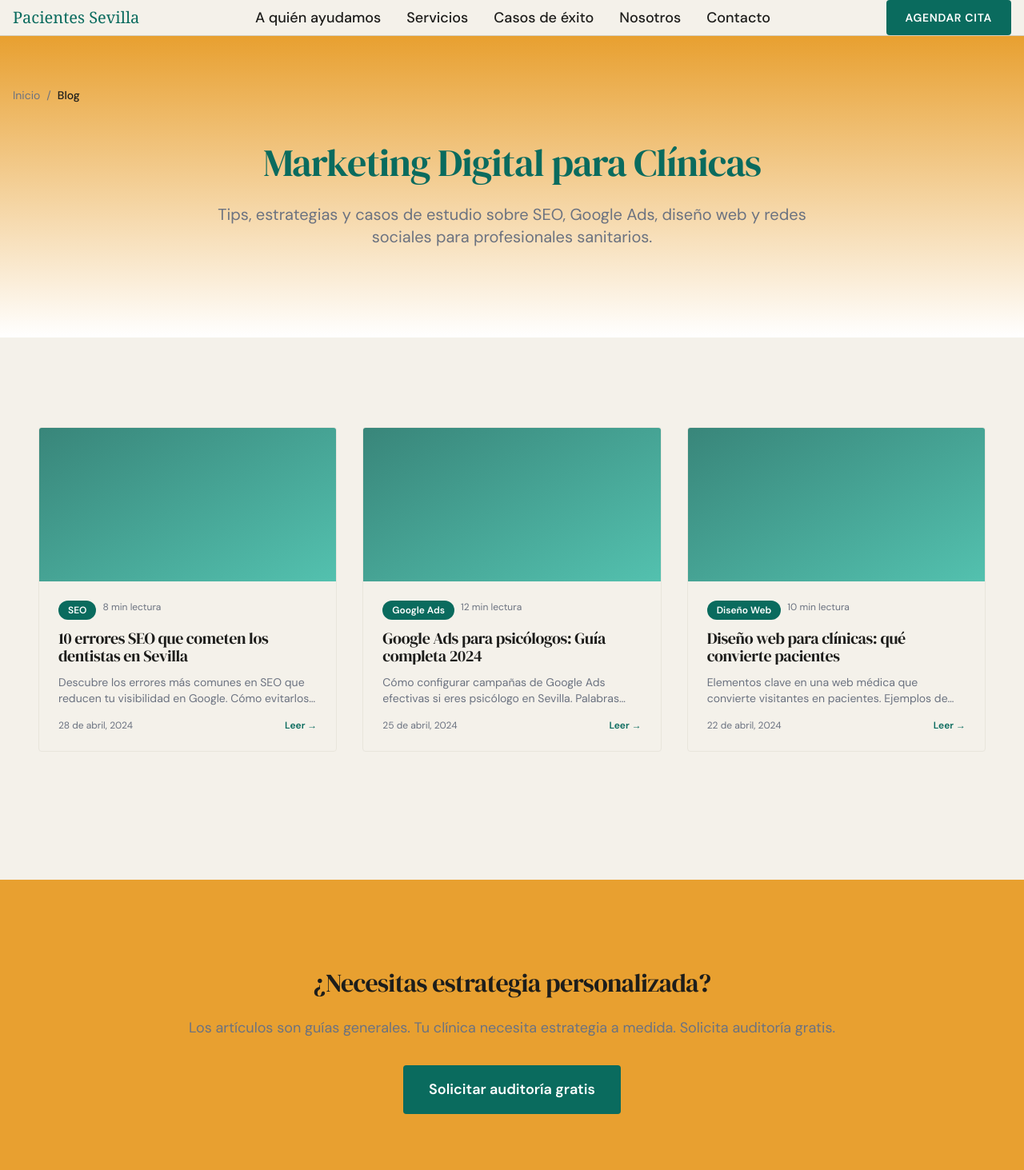
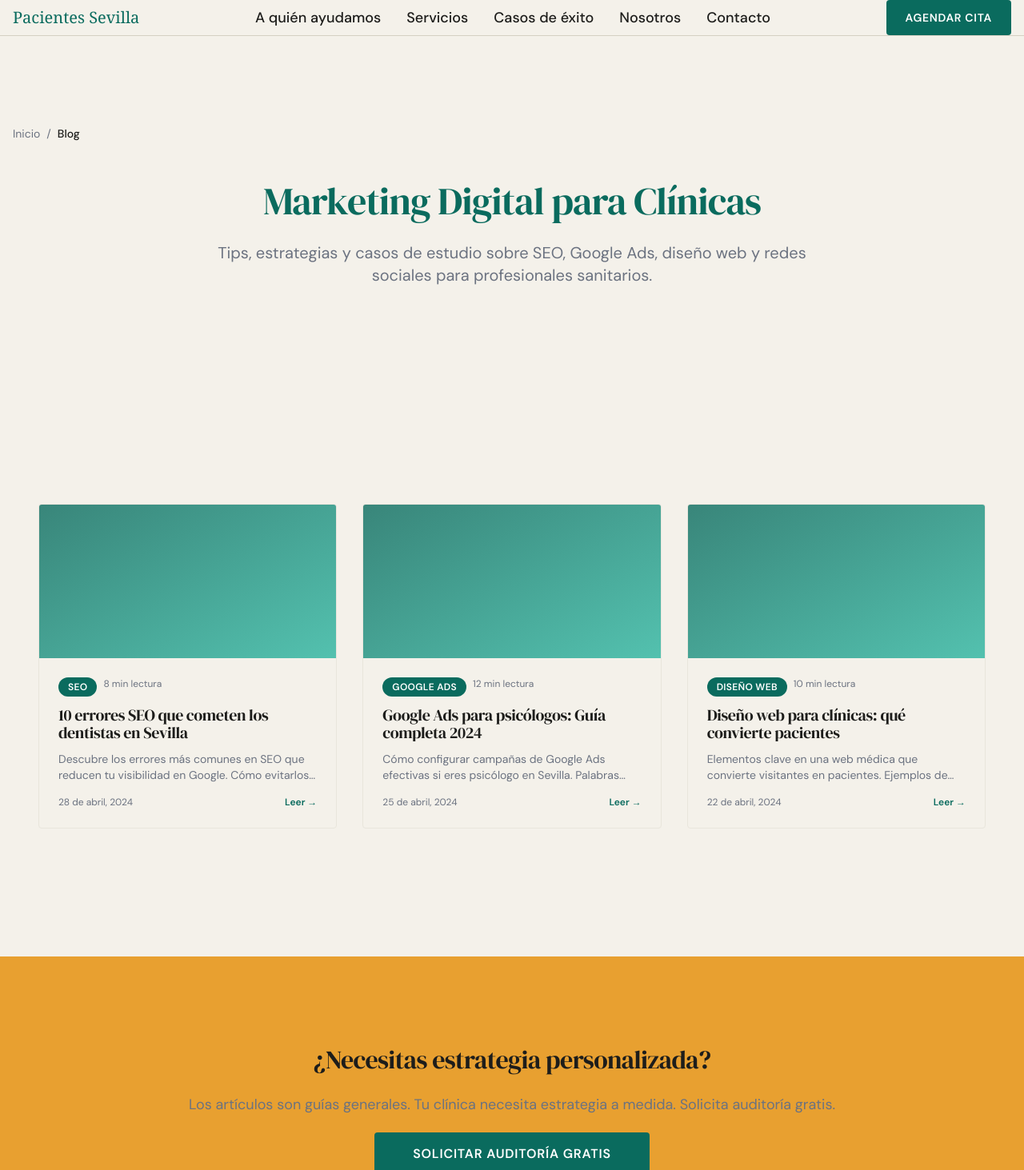
Before and after one commit to carlosalbertocardoso-hub/agencia-clinicas, a Next.js app: page /blog in a window 1280 px wide. Shown: the top 1463 px of the page at 80% size. Built offline with nearby package versions, Linux system fonts and the light colour scheme.

Commit message:
design: update blog and cases pages with design system classes

```diff
--- a/src/app/blog/page.tsx
+++ b/src/app/blog/page.tsx
@@ -29,7 +29,7 @@ export default function BlogPage() {
       <Header />
 
       <main className="flex-grow">
-        <section className="bg-gradient-to-b from-secondary to-white py-16">
+        <section className="py-section">
           <div className="container-custom">
             <BreadcrumbNav items={[{ label: 'Blog', href: '/blog' }]} />
 
@@ -52,7 +52,7 @@ export default function BlogPage() {
 
                     <div className="p-6">
                       <div className="flex gap-2 mb-3">
-                        <span className="text-xs font-semibold text-white bg-primary px-3 py-1 rounded-full">
+                        <span className="text-xs font-semibold text-white bg-primary px-3 py-1 rounded-full uppercase tracking-wide">
                           {post.categoria}
                         </span>
                         <span className="text-xs text-text-muted">{post.tiempoLectura} lectura</span>
@@ -84,7 +84,7 @@ export default function BlogPage() {
             </p>
             <Link
               href="/contacto"
-              className="inline-block bg-primary text-white px-8 py-4 rounded hover:opacity-90 transition font-semibold"
+              className="btn-primary btn-primary-lg"
             >
               Solicitar auditoría gratis
             </Link>
--- a/src/app/casos-de-exito/page.tsx
+++ b/src/app/casos-de-exito/page.tsx
@@ -29,7 +29,7 @@ export default function CasosExitoPage() {
       <Header />
 
       <main className="flex-grow">
-        <section className="bg-gradient-to-b from-secondary to-white py-16">
+        <section className="py-section">
           <div className="container-custom">
             <BreadcrumbNav items={[{ label: 'Casos de Éxito', href: '/casos-de-exito' }]} />
 
@@ -51,7 +51,7 @@ export default function CasosExitoPage() {
 
                   <div className="p-8">
                     <div className="mb-6">
-                      <span className="text-xs font-semibold text-white bg-primary px-3 py-1 rounded-full">
+                      <span className="text-xs font-semibold text-white bg-primary px-3 py-1 rounded-full uppercase tracking-wide">
                         {caso.especialidad}
                       </span>
                     </div>
@@ -85,7 +85,7 @@ export default function CasosExitoPage() {
             </p>
             <Link
               href="/contacto"
-              className="inline-block bg-primary text-white px-8 py-4 rounded hover:opacity-90 transition font-semibold"
+              className="btn-primary btn-primary-lg"
             >
               Solicitar auditoría gratis
             </Link>
```
